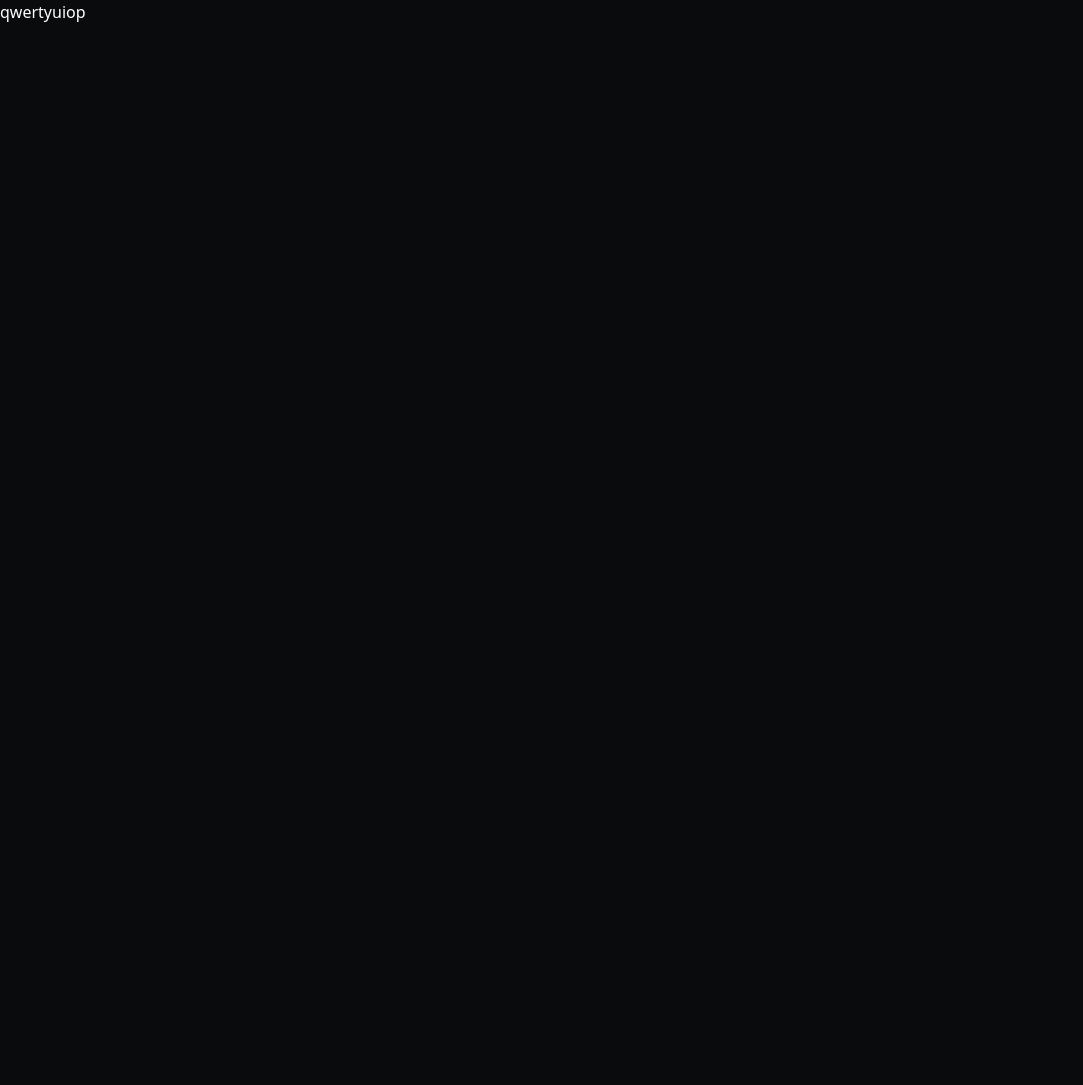
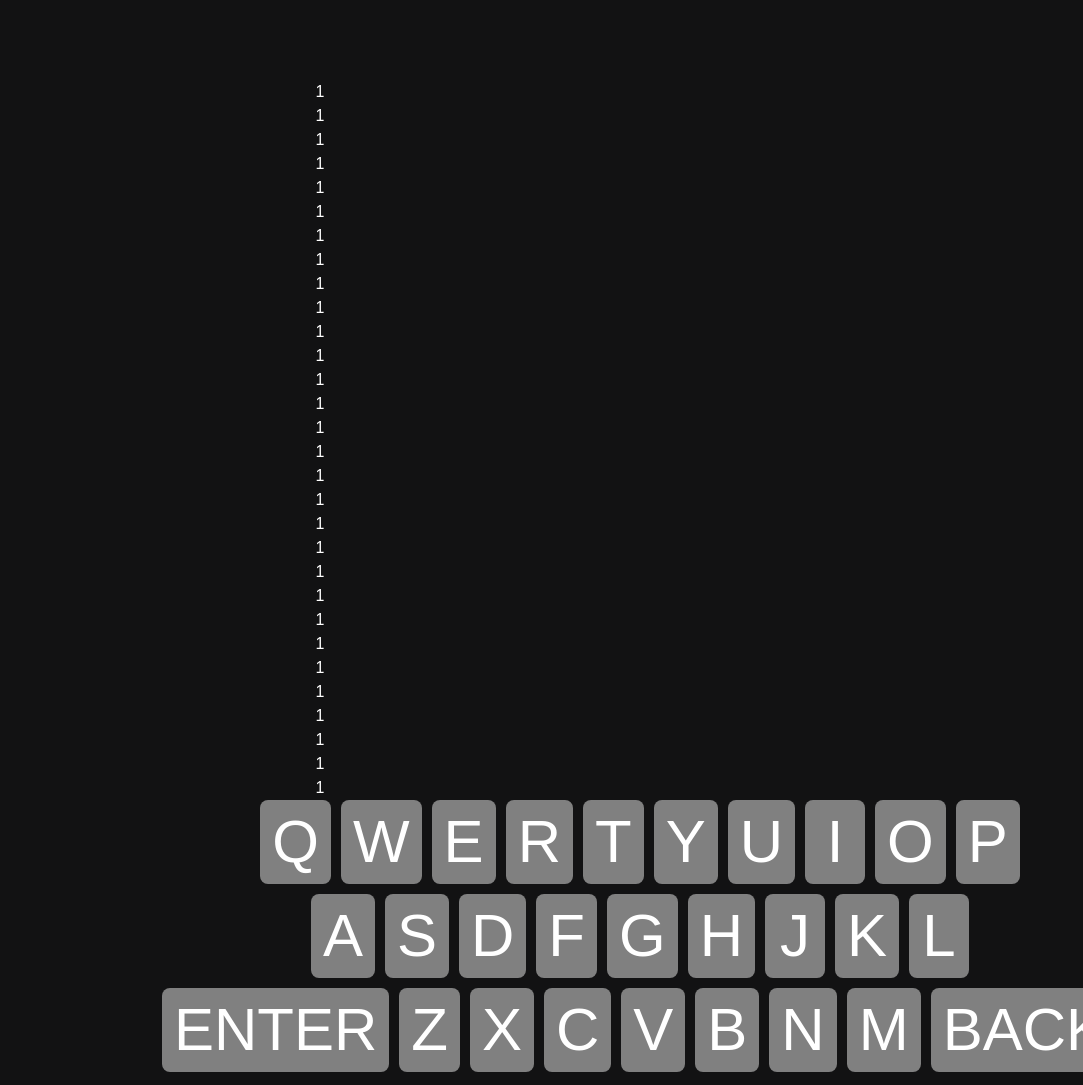
Before and after one commit to BigKrill/wordle_clone, a website: page index.html in a window 1280 px wide. Shown: the whole page, without its empty margins (0-1083 px from the left). Before the commit the page ends 800 px from the top, so only its background shows below. Drawn offline with Linux system fonts and the light colour scheme; a web font is replaced by a local one.

Commit message:
keyboard styling

```diff
--- a/index.html
+++ b/index.html
@@ -6,20 +6,109 @@
     <link href="./src/output.css" rel="stylesheet">
     <title>Wordle</title>
 </head>
-<body class="bg-mist-950">
-    <div class="row text-white">
-        <ul class="flex flex-row ">
-            <button>q</button>
-            <button>w</button>
-            <button>e</button>
-            <button>r</button>
-            <button>t</button>
-            <button>y</button>
-            <button>u</button>
-            <button>i</button>
-            <button>o</button>
-            <button>p</button>
-        </ul>
+<body class="bg-background">
+    <div class="container mx-auto py-20">
+        <div class="grid grid-cols-12 justify-items-center  ">
+            <!-- grid of squares -->
+            <div class="text-white col-span-6">
+                <!-- row1 -->
+                <div class="">
+                    <ul>
+                        <li>1</li>
+                        <li>1</li>
+                        <li>1</li>
+                        <li>1</li>
+                        <li>1</li>
+                    </ul>
+                </div>
+                <!-- row2 -->
+                <div>
+                    <ul>
+                        <li>1</li>
+                        <li>1</li>
+                        <li>1</li>
+                        <li>1</li>
+                        <li>1</li>
+                    </ul>
+                </div>
+                <div>
+                    <ul>
+                        <li>1</li>
+                        <li>1</li>
+                        <li>1</li>
+                        <li>1</li>
+                        <li>1</li>
+                    </ul>
+                </div>
+                <div>
+                    <ul>
+                        <li>1</li>
+                        <li>1</li>
+                        <li>1</li>
+                        <li>1</li>
+                        <li>1</li>
+                    </ul>
+                </div>
+                <div>
+                    <ul>
+                        <li>1</li>
+                        <li>1</li>
+                        <li>1</li>
+                        <li>1</li>
+                        <li>1</li>
+                    </ul>
+                </div>
+                <div>
+                    <ul>
+                        <li>1</li>
+                        <li>1</li>
+                        <li>1</li>
+                        <li>1</li>
+                        <li>1</li>
+                    </ul>
+                </div>
+            </div>
+            <!-- keyboard -->
+            <div class="col-span-12 flex-col flex items-center text-white text-6xl">
+                <ul class="flex items-center text-row">
+                    <button class="button" type="submit" id="q">q</button>
+                    <button class="button">w</button>
+                    <button class="button">e</button>
+                    <button class="button">r</button>
+                    <button class="button">t</button>
+                    <button class="button">y</button>
+                    <button class="button">u</button>
+                    <button class="button">i</button>
+                    <button class="button">o</button>
+                    <button class="button">p</button>
+                </ul>
+                <ul class="flex items-center text-row">
+                    <button class="button">a</button>
+                    <button class="button">s</button>
+                    <button class="button">d</button>
+                    <button class="button">f</button>
+                    <button class="button">g</button>
+                    <button class="button">h</button>
+                    <button class="button">j</button>
+                    <button class="button">k</button>
+                    <button class="button">l</button>
+                </ul>
+                <ul class="flex items-center text-row">
+                    <button class="button">enter</button>
+
+                    <button class="button">z</button>
+                    <button class="button">x</button>
+                    <button class="button">c</button>
+                    <button class="button">v</button>
+                    <button class="button">b</button>
+                    <button class="button">n</button>
+                    <button class="button">m</button>
+
+                    <button class="button">back</button>
+
+                </ul>
+            </div>
+        </div>
     </div>
 </body>
 
--- a/package.json
+++ b/package.json
@@ -1,5 +1,6 @@
 {
   "dependencies": {
+    "@fontsource/clear-sans": "^5.2.5",
     "@tailwindcss/cli": "^4.3.2",
     "tailwindcss": "^4.3.2"
   }
--- a/src/input.css
+++ b/src/input.css
@@ -1,3 +1,35 @@
 /* npx @tailwindcss/cli -i ./src/input.css -o ./src/output.css --watch */
 
 @import "tailwindcss";
+@import '@fontsource/clear-sans';
+
+@theme {
+    --color-background: oklch(0.1826 0.002 286.2);
+    --color-correct: oklch(0.5874 0.1112 142.32);
+    --color-present: oklch(0.7032 0.1207 96.69);
+    --color-absent: oklch(0.3492 0.0034 286.22);
+};
+
+html {
+    font-family: 'Clear Sans',sans-serif;
+    scroll-behavior: smooth;
+}
+
+body {
+  font-family: 'Clear Sans', sans-serif;
+}
+
+.button{
+    background-color: grey;
+    min-width: 60px;
+    min-height: 60px;
+    padding: 12px;
+    border-radius: 8px;
+    vertical-align: middle;
+    text-transform: uppercase;
+}
+
+.text-row{
+    gap:10px;
+    padding-bottom:10px
+}
```
Also changed, not shown: src/output.css, 1 other file.
